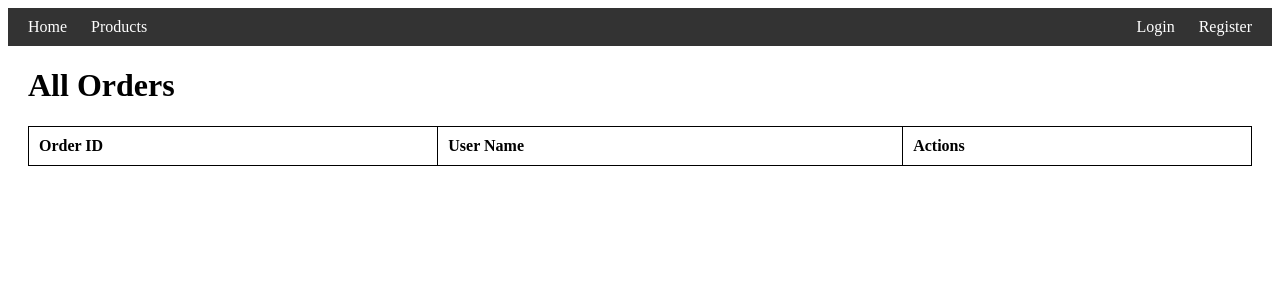
After one commit to Leivon8899/Base_de_datos_II, a Flask app: page /admin/orders in a window 1280 px wide. The commit adds this page. Shown: the top 300 px of the page. Run offline with Flask 3, Linux system fonts and the light colour scheme; data that the repository does not hold is empty; parts of the project's set-up code (start-up, migrations or seed data) failed here and were passed over.

```diff
--- a/app.py
+++ b/app.py
@@ -1,3 +1,4 @@
+
 from flask import Flask, render_template, request, redirect, url_for, session
 from routes.user_routes import user_bp
 from routes.cart_routes import cart_bp
@@ -12,7 +13,7 @@ from models.payment import Payment
 from models.order import Order
 from decorator.decorators import admin_required
 import os
-from bson import json_util
+from bson import json_util, ObjectId
 
 secret_key = os.urandom(24)
 
@@ -70,6 +71,8 @@ def product_detail(product_id):
     db = get_db()
     product_model = Product(db)
     product = product_model.get_product(product_id)
+    if not product:
+        return "Product not found", 404
     return render_template('product_detail.html', product=product)
 
 @app.route('/admin/products')
@@ -87,17 +90,19 @@ def add_product():
         name = request.form['name']
         price = float(request.form['price'])
         description = request.form['description']
-        images = request.form.getlist('images')
-        videos = request.form.getlist('videos')
+        images = request.form.get('images').split(',')
+        videos = request.form.get('videos').split(',')
 
         db = get_db()
         product_model = Product(db)
         product_data = {
+            "productId": str(ObjectId()),  # Crear un nuevo productId
             "name": name,
             "price": price,
             "description": description,
             "images": images,
-            "videos": videos
+            "videos": videos,
+            #"isDeleted": False
         }
         product_model.add_product(product_data)
         return redirect(url_for('admin_products_page'))
@@ -114,8 +119,8 @@ def edit_product(product_id):
         name = request.form['name']
         price = float(request.form['price'])
         description = request.form['description']
-        images = request.form.getlist('images')
-        videos = request.form.getlist('videos')
+        images = request.form.get('images').split(',')
+        videos = request.form.get('videos').split(',')
 
         product_data = {
             "name": name,
@@ -137,7 +142,6 @@ def delete_product(product_id):
     product_model = Product(db)
     product_model.delete_product(product_id)
     return redirect(url_for('admin_products_page'))
-
 
 @app.route('/add_to_cart', methods=['POST'])
 def add_to_cart():
@@ -238,6 +242,7 @@ def process_payment():
     user_id = redis_client.get(f"session:{session['token']}").decode('utf-8')
     payment_method = request.form['payment_method']
     installments = request.form.get('installments', '1')
+
     db = get_db()
     cart_model = Cart(db)
     payment_model = Payment(db)
@@ -305,6 +310,24 @@ def payment_success():
     else:
         return redirect(url_for('index'))
 
+@app.route('/admin/orders')
+@admin_required
+def view_all_orders():
+    db = get_db()
+    order_model = Order(db)
+    orders = order_model.get_all_orders()
+    return render_template('admin_orders.html', orders=orders)
+
+@app.route('/admin/order/<order_id>')
+@admin_required
+def view_order_details(order_id):
+    db = get_db()
+    order_model = Order(db)
+    order = order_model.get_order(order_id)
+    if not order:
+        return "Order not found", 404
+    return render_template('order_details.html', order=order)
+
 @app.route('/test_mongo')
 def test_mongo():
     db = get_db()
--- a/models/order.py
+++ b/models/order.py
@@ -1,6 +1,18 @@
+from bson import ObjectId
+
 class Order:
     def __init__(self, db):
         self.db = db
 
     def insert_order(self, order_info):
         self.db.orders.insert_one(order_info)
+
+    def get_order(self, order_id):
+        order = self.db.orders.find_one({"_id": ObjectId(order_id)})
+        payment = self.db.payments.find_one({"order_number": order['order_number']})
+        if payment:
+            order.update(payment)
+        return order
+
+    def get_all_orders(self):
+        return list(self.db.orders.find({}))
--- /dev/null
+++ b/templates/admin_orders.html
@@ -0,0 +1,21 @@
+{% extends "base.html" %}
+
+{% block title %}All Orders{% endblock %}
+
+{% block content %}
+<h1>All Orders</h1>
+<table>
+    <tr>
+        <th>Order ID</th>
+        <th>User Name</th>
+        <th>Actions</th>
+    </tr>
+    {% for order in orders %}
+    <tr>
+        <td>{{ order._id }}</td>
+        <td>{{ order.user_id}}</td>
+        <td><a href="{{ url_for('view_order_details', order_id=order._id) }}">View Details</a></td>
+    </tr>
+    {% endfor %}
+</table>
+{% endblock %}
--- a/templates/base.html
+++ b/templates/base.html
@@ -51,6 +51,7 @@
             <a href="/products">Products</a>
             {% if user_role == 'admin' %}
                 <a href="/admin/products">Control Panel</a>
+                <a href="/admin/orders">View Orders</a>
             {% endif %}
         </div>
         <div>
--- a/templates/edit_product.html
+++ b/templates/edit_product.html
@@ -4,7 +4,7 @@
 
 {% block content %}
 <h1>Edit Product</h1>
-<form method="POST" action="{{ url_for('edit_product', product_id=product._id) }}">
+<form method="POST" action="{{ url_for('edit_product', product_id=product.productId) }}">
     <label for="name">Product Name:</label>
     <input type="text" id="name" name="name" value="{{ product.name }}" required><br>
 
--- a/templates/products.html
+++ b/templates/products.html
@@ -1,4 +1,3 @@
-
 {% extends "base.html" %}
 
 {% block title %}Product List{% endblock %}
@@ -19,7 +18,7 @@
         <td>{{ product.name }}</td>
         <td>{{ product.description }}</td>
         <td>{{ product.price }}</td>
-        <td><a href="/product/{{ product.productId }}">View Details</a></td>
+        <td><a href="{{ url_for('product_detail', product_id=product.productId) }}">View Details</a></td>
     </tr>
     {% endfor %}
 </table>
```
Also changed, not shown: models/product.py (+9 -1 lines), templates/admin_products.html (+5 -3 lines), templates/order_details.html (added, +22 -0 lines), templates/product_detail.html (+4 -4 lines).
